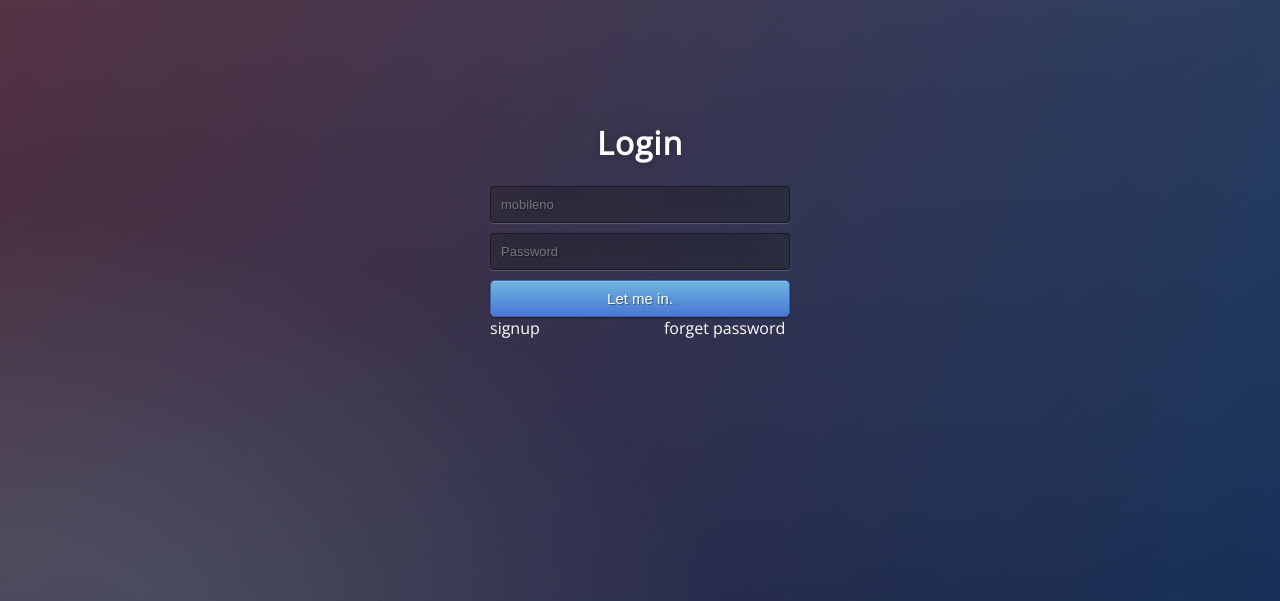
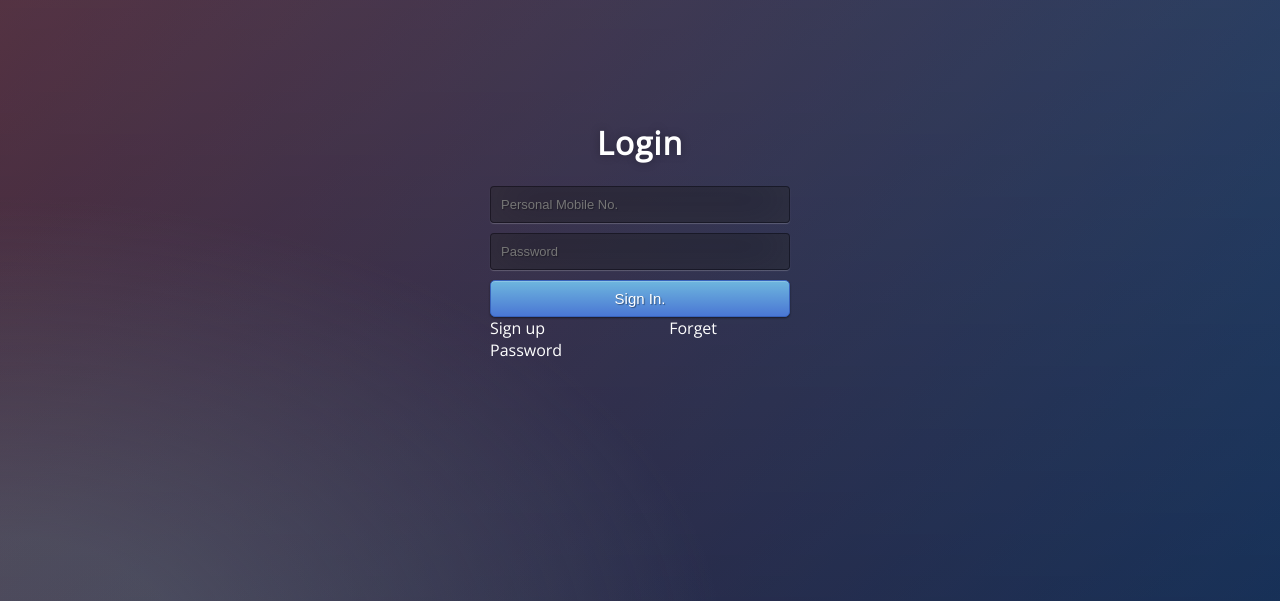
Before and after one commit to prince9528/maineducation-, a PHP site: page /signin.php in a window 1280 px wide. Shown: the part 150-751 px from the top of the page. Run offline with PHP 8.4, Linux system fonts and the light colour scheme.

Commit message:
About Sign In

```diff
--- a/signin.php
+++ b/signin.php
@@ -10,11 +10,11 @@ if(!isset($_SESSION['mobileno']))
 <div class="login">
     <h1>Login</h1>
     <form method="post">
-        <input type="text" name="mobileno" placeholder="mobileno" required="required" />
+        <input type="text" name="mobileno" placeholder="Personal Mobile No." required="required" />
         <input type="password" name="password" placeholder="Password" required="required" />
-        <button type="submit"  name="submit" value="submit" class="btn btn-primary btn-block btn-large">Let me in.</button>
-        <a class="sign" href="signup.php" >signup</a>
-        <a  class="forget" style="text-decoration: none;" href="forgetpassword.php">forget password</a>
+        <button type="submit"  name="submit" value="submit" class="btn btn-primary btn-block btn-large">Sign In.</button>
+        <a class="sign" href="signup.php" >Sign up</a>
+        <a  class="forget" style="text-decoration: none;" href="forgetpassword.php">Forget Password</a>
     </form>
 </div>
 
```
